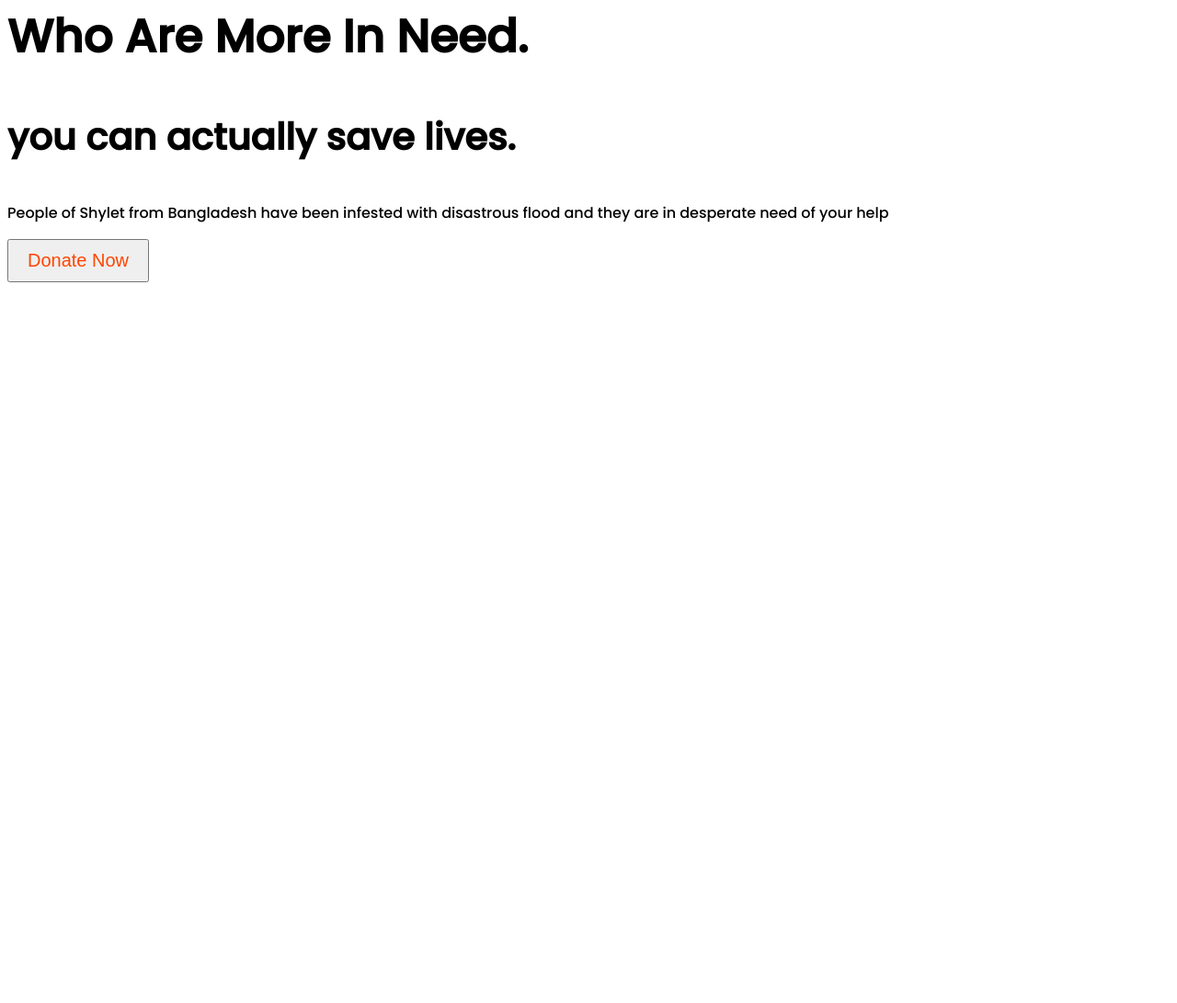
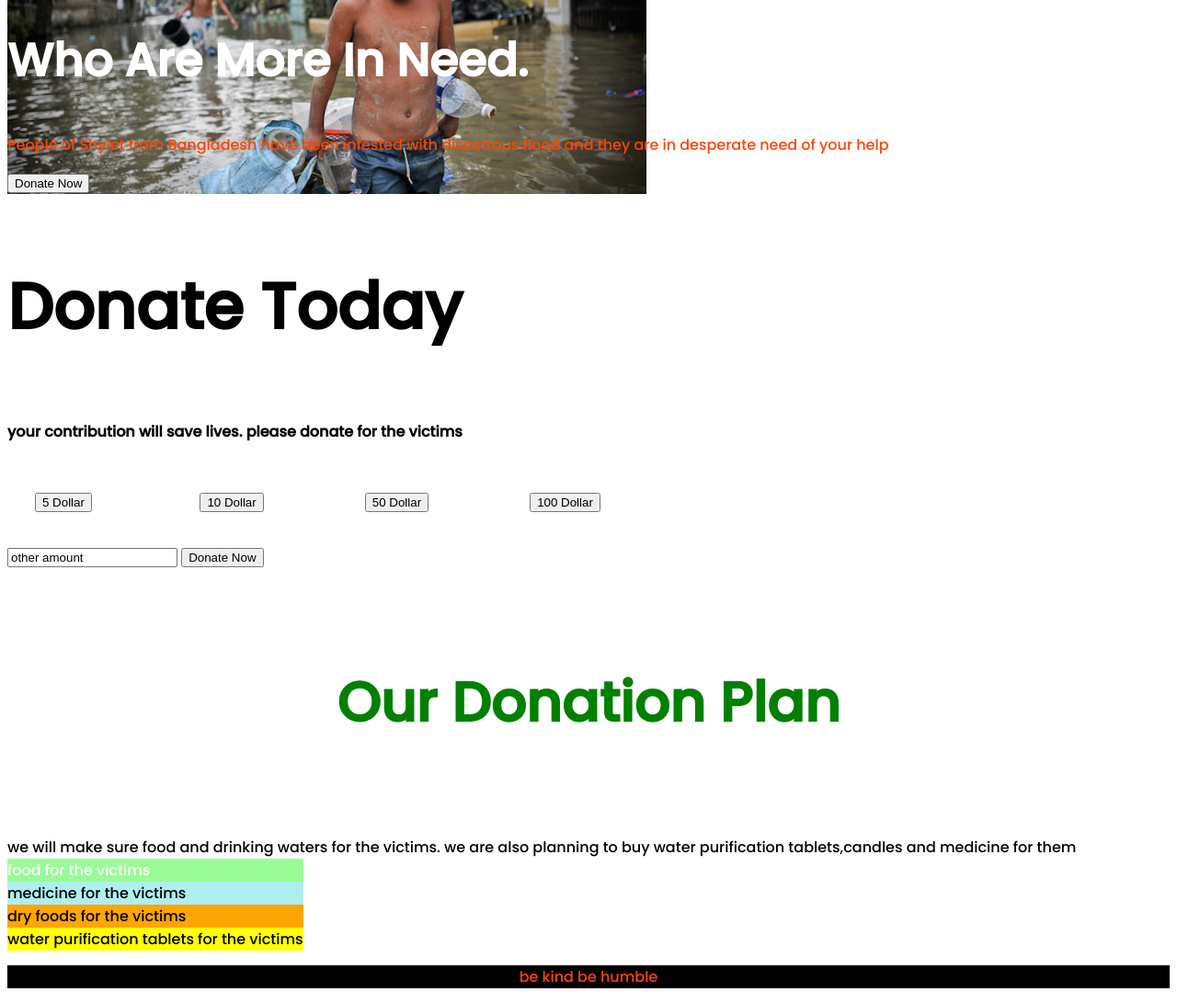
Before and after one commit to AviChakraborty/aviassignment1, a plain HTML site: page index.html in a window 1280 px wide. Shown: the part 169-1260 px from the top of the page at 92% size. Before the commit the page ends 800 px from the top, so only its background shows below. Drawn offline with Linux system fonts and the light colour scheme.

Commit message:
tried my level best

```diff
--- a/index.html
+++ b/index.html
@@ -1,31 +1,91 @@
 <!DOCTYPE html>
 <html lang="en">
+
 <head>
+
+
+
+
     <meta charset="UTF-8">
     <meta http-equiv="X-UA-Compatible" content="IE=edge">
     <meta name="viewport" content="width=device-width, initial-scale=1.0">
-    <title>avirassignment1</title><link rel="preconnect" href="https://fonts.googleapis.com">
+    <title>avirassignment1</title>
+    <link rel="preconnect" href="https://fonts.googleapis.com">
     <link rel="preconnect" href="https://fonts.gstatic.com" crossorigin>
     <link href="https://fonts.googleapis.com/css2?family=Poppins:wght@500&display=swap" rel="stylesheet">
     <link rel="stylesheet" href="style.css">
 
-    <style>
-        body {
-          background-image: url(images/donation7.jpg)
-          background-repeat: no-repeat;
-        }
-        </style>
+
 </head>
+
 <body>
-
-    <h1>Let's Help those</h1>
-    <h2>Who Are More In Need.</h2>
-    <h3>you can actually  save lives.</h3>
-    <p>People of Shylet from Bangladesh have been infested with disastrous flood and they are in desperate need of your help  </p>
-    <button>Donate Now</button>
+    <section class="first-part">
+        <div>
+            <h1>Let's Help those</h1>
+            <h2>Who Are More In Need.</h2>
+            <p>People of Shylet from Bangladesh have been infested with disastrous flood and they are in desperate need
+                of your help </p>
+            <button>Donate Now</button>
+        </div>
 
 
-</section>
+
+    </section>
+    <section>
+        <div>
+            <h3>Donate Today</h3>
+            <h4>your contribution will save lives. please donate for the victims </h4>
+
+            <div class="row">
+                <div class="column">
+                    <button> 5 Dollar</button>
+                </div>
+                <div class="column">
+                    <button>10 Dollar </button>
+                </div>
+
+                <div class="column">
+                    <button>50 Dollar </button>
+                </div>
+                <div class="column">
+                    <button>100 Dollar </button>
+                </div>
+                <input type="text" value="other amount">
+
+                <button>Donate Now</button>
+            </div>
+    </section>
+
+    <h5>Our Donation Plan</h5>
+    <div class="plan">we will make sure food and drinking waters for the victims. we are also planning to
+        buy water purification
+        tablets,candles and medicine for them</div>
+    <div class="container">
+        <div class="box">
+            <div class="box-column">
+                <div class="box-cell box1">
+                    food for the victims
+                </div>
+                <div class="box-cell box2">
+                    medicine for the victims
+                </div>
+                <div class="box-cell box3">
+                    dry foods for the victims
+                    <div class="box-cell box4">
+                        water purification tablets for the victims
+                    </div>
+                </div>
+            </div>
+        </div>
+    </div>
+
+
+
+
 
 </body>
+<footer class="laster dike">
+    <p>be kind be humble</p>
+</footer>
+
 </html>
--- a/style.css
+++ b/style.css
@@ -1,18 +1,117 @@
-body{
+body {
     font-family: 'Poppins', sans-serif;
 }
-h1{
+
+h1 {
     font-size: 60px;
+    color: white;
 }
-h2{
+
+h2 {
     font-size: 50px;
+    color: white;
 }
-h3{
-    font-size:40px ;
+
+h3 {
+    color: black;
+    font-size: 70px;
 }
-button{
 
-    font-size: 20px;
+p {
+    color: orangered
+}
+
+
+}
+
+button {
+
+    font-size: 80px;
     color: orangered;
     padding: 10px 20px;
 }
+
+.first-part {
+    background-image: url(images/donation9.jpg);
+    background-repeat: no-repeat;
+    background-size: 55%;
+}
+
+section {
+    display: flex;
+    flex-direction: row;
+}
+
+.relief-money {
+    position: relative;
+    width: 25%
+}
+
+    {
+    box-sizing: border-box;
+
+
+}
+
+
+.column {
+    float: left;
+    width: 15%;
+    border-radius: 40px;
+    padding: 30px;
+    height: 30px;
+
+
+}
+
+.row:after {
+    content: "";
+    display: table;
+    clear: both;
+    background color: white-space:;
+}
+
+h5 {
+    font-size: 60px;
+    text-align: center;
+    color: green;
+}
+
+.container .box {
+    display: flex;
+    margin-bottom: 10px;
+
+}
+
+
+.container .box .box-cell.box1 {
+    background: palegreen;
+    color: white;
+
+}
+
+.container .box .box-cell.box2 {
+    background: paleturquoise;
+
+}
+
+.container .box .box-cell.box3 {
+    background: orange;
+}
+
+.container .box .box-cell.box4 {
+    background: yellow;
+}
+
+footer {
+    text-align: center;
+    background: black;
+}
+
+.laster dike {
+
+    color: white;
+    padding: 100px
+}
+
+"
```
